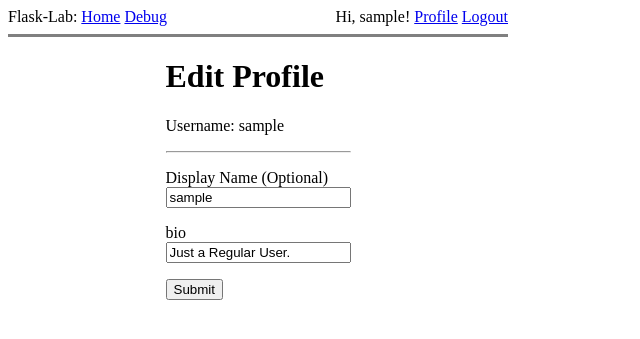
After one commit to ltek0/Flask-Exercise, a Flask app: a page that uses app/templates/base.html in a window 1280 px wide. The commit adds this page. Shown: the top 339 px of the page, without its empty margins (0-640 px from the left). Run offline with Flask 3, Linux system fonts and the light colour scheme; the visitor is signed in with stand-in values (Sample User, id 1); data comes from the database, SQL or seed files in the repository.

Commit message:
profiling and displayname

```diff
--- a/app/forms.py
+++ b/app/forms.py
@@ -19,6 +19,7 @@ class user():
 
     class Register(FlaskForm):
         username = StringField('Username', validators=[DataRequired()])
+        display_name = StringField('Display Name (Optional)')
         email = StringField('Email', validators=[DataRequired(), Email()])
         password = PasswordField('Password', validators=[DataRequired()])
         password2 = PasswordField('Repeat Password', validators=[DataRequired(), EqualTo('password')])
@@ -46,3 +47,8 @@ class user():
                 conditions.append('contain at least one number.')
             if len(conditions) > 1:
                 raise ValidationError('\n'.join(conditions))
+
+    class EditProfile(FlaskForm):
+        bio = StringField('bio', validators=[DataRequired()])
+        display_name = StringField('Display Name (Optional)')
+        submit = SubmitField('Submit')
--- a/app/models.py
+++ b/app/models.py
@@ -1,7 +1,7 @@
 from typing import Optional
 from datetime import datetime as dt, timezone as tz
 from werkzeug import security
-from re import fullmatch
+from hashlib import md5
 
 import sqlalchemy as sa
 import sqlalchemy.orm as so
@@ -20,12 +20,42 @@ class User(UserMixin, db.Model):
     id: so.Mapped[int] = so.mapped_column(primary_key=True)
     username: so.Mapped[str] = so.mapped_column(sa.String(64), index=True, unique=True)
     email: so.Mapped[str] = so.mapped_column(sa.String(120), index=True, unique=True)
-    password_hash: so.Mapped[Optional[str]] = so.mapped_column(sa.String(256), index=True)
+    password_hash: so.Mapped[str] = so.mapped_column(sa.String(256), index=True)
 
+
+    _display_name: so.Mapped[Optional[str]] = so.mapped_column(sa.String(32))
+    @property
+    def display_name(self):
+        if not self._display_name:
+            return self.username
+        return self._display_name
+
+    @display_name.setter
+    def display_name(self, new_dname):
+        if new_dname == '':
+            self._display_name = None
+        else:
+            self._display_name = new_dname
+
+    _bio: so.Mapped[Optional[str]] = so.mapped_column(sa.String(30))
+    @property
+    def bio(self):
+        if not self._bio:
+            return 'Just a Regular User.'
+        return self._bio
+    @bio.setter
+    def bio(self, new_bio):
+        self._bio = new_bio
+
+    last_seen: so.Mapped[Optional[dt]] = so.mapped_column(default=lambda: dt.now(tz.utc))
     posts: so.WriteOnlyMapped['Post'] = so.relationship(back_populates='author')
 
     def __repr__(self) -> str:
         return f'<User {self.id}:{self.username}>'
+
+    def avatar(self, size: int = 50) -> str:
+        digest = md5(self.email.lower().encode('utf-8')).hexdigest()
+        return f'https://www.gravatar.com/avatar/{digest}?d=identicon&s={size}'
 
     def check_password(self, password: str) -> bool:
         return security.check_password_hash(self.password_hash, password)
@@ -42,6 +72,11 @@ class User(UserMixin, db.Model):
             print(ex)
             return None
 
+    def update_last_seen(self, user_id: int):
+        user = User.query.get(user_id)
+        return user.last_seen
+
+
 
 class Post(db.Model):
     id: so.Mapped[int] = so.mapped_column( primary_key=True)
@@ -54,12 +89,3 @@ class Post(db.Model):
 
     def __repr__(self) -> str:
         return f'<Post {self.id}:{self.body}>'
-
-    @classmethod
-    def get_lates(n: int):
-        return Post.query.order_by(Post.timestamp.desc()).limit(n).all()
-
-    def create(self):
-        db.session.add(self)
-        db.session.commit()
-        return self
--- a/app/routes.py
+++ b/app/routes.py
@@ -1,6 +1,7 @@
 from flask import render_template, request
 from app import flask_app
 import inspect
+
 
 @flask_app.route('/')
 @flask_app.route('/index')
--- a/app/routes_user.py
+++ b/app/routes_user.py
@@ -1,12 +1,20 @@
 from flask import flash, render_template, redirect, url_for, request, session
 from flask_login import current_user, login_user, logout_user
 
-from app import flask_app, routes_tools
+from app import flask_app, routes_tools, db
 from app.models import User
 from app.forms import user as user_form
 
 import sqlalchemy as sa
 
+from datetime import datetime as dt
+
+@flask_app.before_request
+def before_request():
+    # update last seen
+    if current_user.is_authenticated:
+        current_user.last_seen = dt.utcnow()
+        db.session.commit()
 
 @flask_app.route('/login', methods=['GET', 'POST'])
 def login():
@@ -76,7 +84,13 @@ def register():
     if form.validate_on_submit():
 
         # create User
-        u = User(username=form.username.data, email=form.email.data)
+        user_data = {
+            'username': form.username.data,
+            'display_name': form.display_name.data if form.display_name.data else None,
+            'email': form.email.data,
+            'password': form.password.data
+        }
+        u = User(**user_data)
         u.set_password(form.password.data)
         u = u.create() # return full user object on success, else None
 
@@ -99,4 +113,39 @@ def user(username):
         {'author': user, 'body': 'Test post #1'},
         {'author': user, 'body': 'Test post #2'}
     ]
-    return render_template('user.html', user=user, posts=posts)
+    return render_template('user.html', user=user, posts=posts, current_user = current_user)
+
+
+@flask_app.route('/u/<username>/edit', methods=['GET', 'POST'])
+def edit_profile(username):
+
+    next_url = routes_tools.get_next_url_from_request(request)
+    # redirect if logged in
+    if not current_user.is_authenticated or current_user.username != username:
+        return redirect(next_url)
+
+    # bug fix for when user login faild GET request overwrites next_url
+    # save next url on first get methoad
+    # On post request load next url from session
+    if request.method == "GET":
+        session['next_url'] = next_url
+    else:
+        next_url = session['next_url']
+
+    form = user_form.EditProfile()
+    if form.validate_on_submit():
+
+        # update user
+        current_user.display_name = form.display_name.data
+        current_user.bio = form.bio.data
+        db.session.commit()
+
+        flash('Your changes have been saved.')
+        return redirect(f'/u/{current_user.username}')
+
+    # on form load
+    elif request.method == 'GET':
+        form.display_name.data = current_user.display_name
+        form.bio.data = current_user.bio
+
+    return render_template('edit_profile.html', title='Edit Profile', form = form, current_user = current_user)
--- a/app/templates/base.html
+++ b/app/templates/base.html
@@ -9,19 +9,24 @@
     <title>No Title Specified</title>
     {% endif %}
     <style>
+      .center_content {
+        display: flex;
+        justify-content: center;
+        width: 500px;
+      }
       .bar-rapper {
         display: flex;
         justify-content: space-between;
-      }
-      .center_content {
-        display: flex;
-        justify-content: center;
+        width: 100%;
       }
     </style>
   </head>
   <body>
-    <div style="width: 500px">
-      <div class="bar-rapper">
+    <div class="center_content">
+      <div
+        class="bar-rapper"
+        style="border-bottom: solid 3px gray; padding-bottom: 0.5rem"
+      >
         <div>
           Flask-Lab:
           <a href="{{ url_for('index') }}">Home</a>
@@ -32,18 +37,15 @@
           {% if not current_user.is_authenticated %} Hello Stranger!
           <a href="{{ url_for('login') }}">Login</a>
           <a href="{{ url_for('register') }}">Register</a>
-          {% else %}
-          <p>
-            Hi, {{ current_user.username }}!
+          {% else %} Hi, {{ current_user.username }}!
           <a href="{{ url_for('user', username=current_user.username) }}"
             >Profile</a
           >
           <a href="{{ url_for('logout') }}">Logout</a>
-          </p>
           {% endif %}
         </div>
       </div>
-      <hr />
+    </div>
 
     <div class="center_content">
       {% with messages = get_flashed_messages() %} {% if messages %}
@@ -52,8 +54,8 @@
         <li>{{ message }}</li>
         {% endfor %}
       </ul>
-        {% endif %} {% endwith %} {% block content %}{% endblock %}
-      </div>
+      {% endif %} {% endwith %}
+      <div>{% block content %} {% endblock %}</div>
     </div>
   </body>
 </html>
--- /dev/null
+++ b/app/templates/edit_profile.html
@@ -0,0 +1,23 @@
+{% extends "base.html" %} {% block content %}
+<h1>Edit Profile</h1>
+<p>Username: {{ current_user.username }}</p>
+<hr />
+<form action="" method="post" enctype="multipart/form-data">
+  {{ form.hidden_tag() }}
+  <p>
+    {{ form.display_name.label }}<br />
+    {{ form.display_name(cols=32, rows=4) }}<br />
+    {% for error in form.display_name.errors %}
+    <span style="color: red">[{{ error }}]</span>
+    {% endfor %}
+  </p>
+  <p>
+    {{ form.bio.label }}<br />
+    {{ form.bio(cols=32, rows=4) }}<br />
+    {% for error in form.bio.errors %}
+    <span style="color: red">[{{ error }}]</span>
+    {% endfor %}
+  </p>
+  <p>{{ form.submit() }}</p>
+</form>
+{% endblock %}
--- a/app/templates/login.html
+++ b/app/templates/login.html
@@ -1,7 +1,4 @@
 {% extends "base.html" %} {% block content %}
-<style>
-</style>
-<div class="login_rapper">
 <div>
   <h3>Login</h3>
 
```
Also changed, not shown: app/templates/register.html (+8 -0 lines), app/templates/user.html (+28 -10 lines), README.md, app/routes_tools.py (line endings or trailing spaces), 1 other file. Lines whose indentation alone changed are shown as unchanged.
